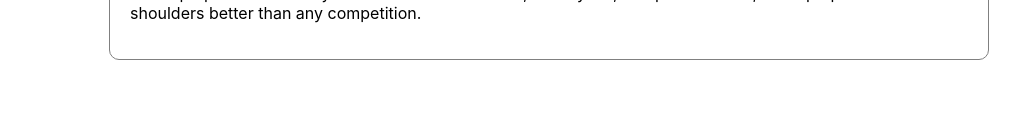
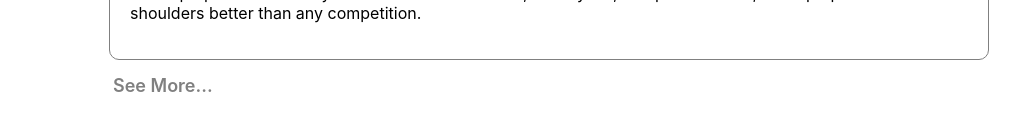
Before and after one commit to shahadat2772/machine-x, a React (Create React App) app: page / in a window 1280 px wide. Shown: the part 1131-1261 px from the top of the page, without its empty margins (91-1111 px from the left). Built offline with nearby package versions, Linux system fonts and the light colour scheme.

Commit message:
see more button is now functilnal

```diff
--- a/src/components/Home/Home.css
+++ b/src/components/Home/Home.css
@@ -19,3 +19,19 @@
   margin-left: 25px;
   margin-bottom: 10px;
 }
+
+.seeMoreBtn a {
+  text-decoration: none;
+  font-size: 18px;
+  padding: 2px 4px;
+  font-weight: 600;
+  color: gray;
+}
+
+.seeMoreBtn {
+  padding-top: 5px;
+}
+
+.seeMoreBtn a:hover {
+  color: rgb(75, 72, 72);
+}
--- a/src/components/Home/Home.js
+++ b/src/components/Home/Home.js
@@ -4,6 +4,7 @@ import macbookpro from "../images/macbookpro1.png";
 import "./Home.css";
 import useReviews from "../../hooks/useReviews/useReviews";
 import Review from "../Review/Review";
+import { Link } from "react-router-dom";
 
 const Home = () => {
   const [reviews, setReviews] = useReviews();
@@ -61,6 +62,9 @@ const Home = () => {
         {threeReview.map((review) => (
           <Review reviewJT={review}></Review>
         ))}
+        <div className="seeMoreBtn">
+          <Link to="/reviews">See More...</Link>
+        </div>
       </div>
     </div>
   );
```
